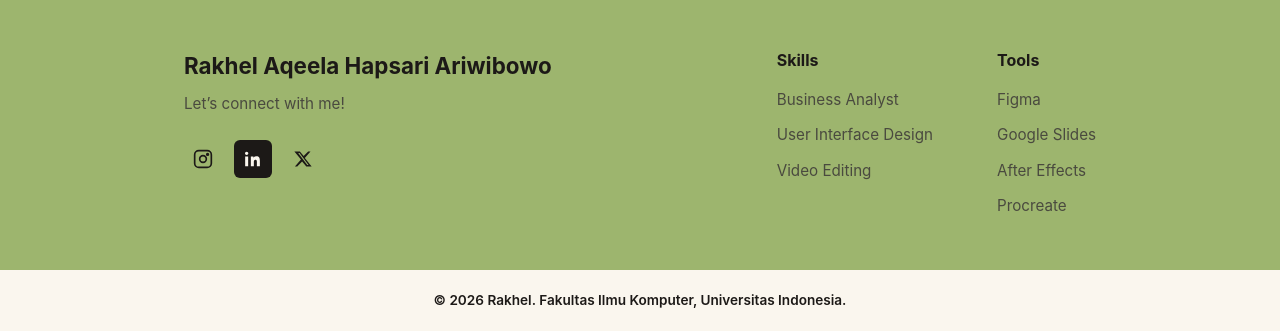
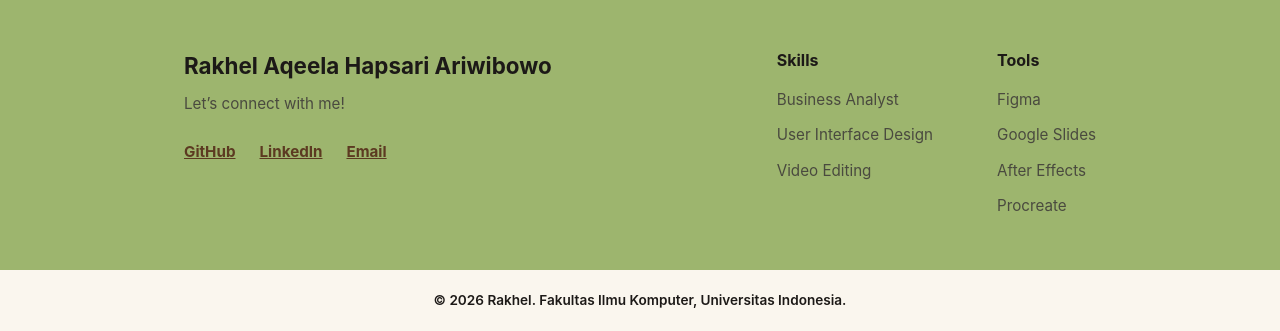
Before and after one commit to rakhel-ariw1/myportofolio, a Django app: page / in a window 1280 px wide. Shown: the part 5054-5385 px from the top of the page. Run offline with Django 5.2, Linux system fonts and the light colour scheme; some web fonts are replaced.

Commit message:
update style css

```diff
--- a/static/css/style.css
+++ b/static/css/style.css
@@ -450,28 +450,20 @@ h1, .brand {
 
 .footer-social {
     display: flex;
-    gap: 0.75rem;
+    gap: 1.5rem;
+    flex-wrap: wrap;
 }
 
-.footer-icon {
-    display: inline-flex;
-    align-items: center;
-    justify-content: center;
-    width: 38px;
-    height: 38px;
-    border-radius: 8px;
-    color: var(--ink);
+.footer-link {
+    font-size: 0.95rem;
+    font-weight: 700;
+    text-decoration: underline;
+    color: var(--brown-dark);
     transition: opacity 0.2s ease;
 }
 
-.footer-icon:hover {
+.footer-link:hover {
     opacity: 0.7;
-}
-
-.footer-icon-solid {
-    background-color: var(--ink);
-    color: var(--cream);
-    border-radius: 6px;
 }
 
 .footer-columns {
--- a/templates/index.html
+++ b/templates/index.html
@@ -309,15 +309,9 @@
                     <h3>Rakhel Aqeela Hapsari Ariwibowo</h3>
                     <p class="footer-tagline">Let&rsquo;s connect with me!</p>
                     <div class="footer-social">
-                        <a href="https://instagram.com/rakhel" aria-label="Instagram" class="footer-icon">
-                            <svg viewBox="0 0 24 24" width="20" height="20" fill="none" stroke="currentColor" stroke-width="2"><rect x="2" y="2" width="20" height="20" rx="5"/><circle cx="12" cy="12" r="4"/><circle cx="17.5" cy="6.5" r="1"/></svg>
-                        </a>
-                        <a href="https://www.linkedin.com/in/rakhel-aqeela-hapsari-ariwibowo-5611a136b/" aria-label="LinkedIn" class="footer-icon footer-icon-solid">
-                            <svg viewBox="0 0 24 24" width="16" height="16" fill="currentColor"><path d="M4.98 3.5C4.98 4.88 3.87 6 2.49 6S0 4.88 0 3.5 1.11 1 2.49 1 4.98 2.12 4.98 3.5zM.24 8.25h4.5V23h-4.5V8.25zM8.34 8.25h4.31v2.02h.06c.6-1.13 2.06-2.32 4.24-2.32 4.53 0 5.37 2.98 5.37 6.86V23h-4.5v-6.36c0-1.52-.03-3.47-2.11-3.47-2.12 0-2.44 1.66-2.44 3.36V23h-4.5V8.25z"/></svg>
-                        </a>
-                        <a href="https://x.com/rakhel" aria-label="X" class="footer-icon">
-                            <svg viewBox="0 0 24 24" width="18" height="18" fill="currentColor"><path d="M18.9 2H22l-7.6 8.7L23.5 22h-7.1l-5.6-6.7L4.3 22H1.2l8.1-9.3L.5 2h7.3l5.1 6.1L18.9 2zm-1.2 18h1.7L7.4 4H5.6l12.1 16z"/></svg>
-                        </a>
+                        <a href="https://github.com/rakhel-ariw1" class="footer-link">GitHub</a>
+                        <a href="https://www.linkedin.com/in/rakhel-aqeela-hapsari-ariwibowo-5611a136b/" class="footer-link">LinkedIn</a>
+                        <a href="mailto:ariwiboworakhel@example.com" class="footer-link">Email</a>
                     </div>
                 </div>
 
```
